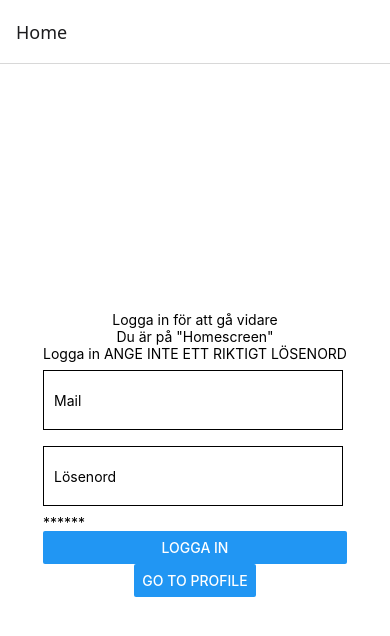
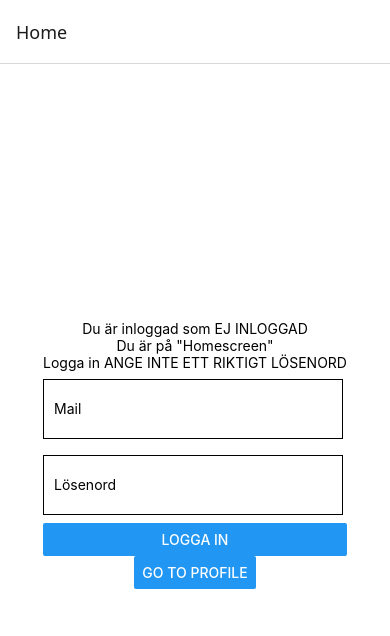
Before and after one commit to pcPixelz/IPP_Projekt, a React Native app in the folder Projekt/: screen /Home in a window 390 px wide. Shown: the top 636 px of the page. Built offline with nearby package versions, Linux system fonts and the light colour scheme.

Commit message:
Står vem som är inloggad
Det står nu på hemskärmen vem som är inloggad och ifall man är inloggad. Identifikationen på den som är inloggad är dess email som är inlagd i firebase collectionen Users, vilket inloggningen kollar överensstämmelse med

```diff
--- a/Projekt/components/customlogin.js
+++ b/Projekt/components/customlogin.js
@@ -5,11 +5,10 @@ import { View, TextInput, Text, StyleSheet, Button } from 'react-native';
 import { db } from '../firebaseConfig';
 import { collection, query, where, getDocs } from 'firebase/firestore';
 
-const CustomLogin = () => {
+const CustomLogin = ( {CurrentUser} ) => {
 
     const [user_email, setEmail] = useState('');
     const [user_password, setPassword] = useState('');
-    const [text, setText] = useState('******');
 
     return(
         <View>
@@ -24,10 +23,9 @@ const CustomLogin = () => {
             value={user_password}
             onChangeText={setPassword}
             />
-            <Text>{text}</Text>
             <Button
             title="Logga In"
-            onPress={() => FirestoreLogin(user_email, user_password)}
+            onPress={() => FirestoreLogin(user_email, user_password, CurrentUser)}
             />
         </View>
 
@@ -35,7 +33,7 @@ const CustomLogin = () => {
 }
 
 //https://rnfirebase.io/firestore/usage
-const FirestoreLogin = async (user_email, user_password) => {
+const FirestoreLogin = async (user_email, user_password, CurrentUser) => {
 
     const userCollection = collection(db, 'Users');
     const q = query(userCollection, where('email', '==', user_email));
@@ -51,7 +49,7 @@ const FirestoreLogin = async (user_email, user_password) => {
         }
         else
         {
-
+            CurrentUser(user_email);
         }
     }
     else
--- a/Projekt/screens/Homescreen.js
+++ b/Projekt/screens/Homescreen.js
@@ -8,14 +8,15 @@ import CustomLogin from '../components/customlogin';
 
 export default function Homescreen({navigation}) {
 
-  const [text, setText] = useState('');
-  const [usertext, setUserText] = useState('Logga in för att gå vidare');
+  const [currentuser, setCurrentUser] = useState('EJ INLOGGAD');
 
   return(
         <View style={styles.container}>
-              <Text>{usertext}</Text>
+              <Text>Du är inloggad som {currentuser}</Text>
               <Text>Du är på "Homescreen"</Text>
-              <CustomLogin/>
+              <CustomLogin
+              CurrentUser = {setCurrentUser}
+              />
               <Button
               title="Go to Profile"
               onPress={() => navigation.navigate("Profile")}
```
